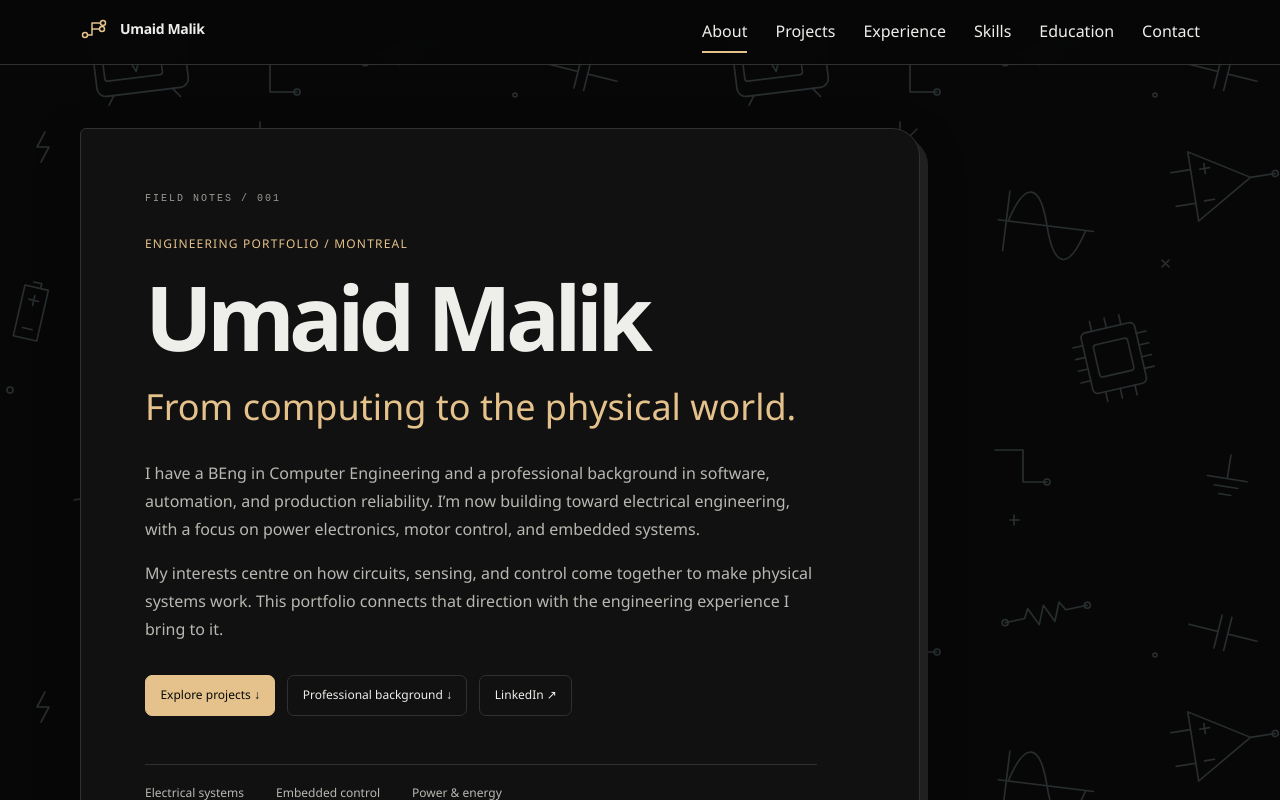
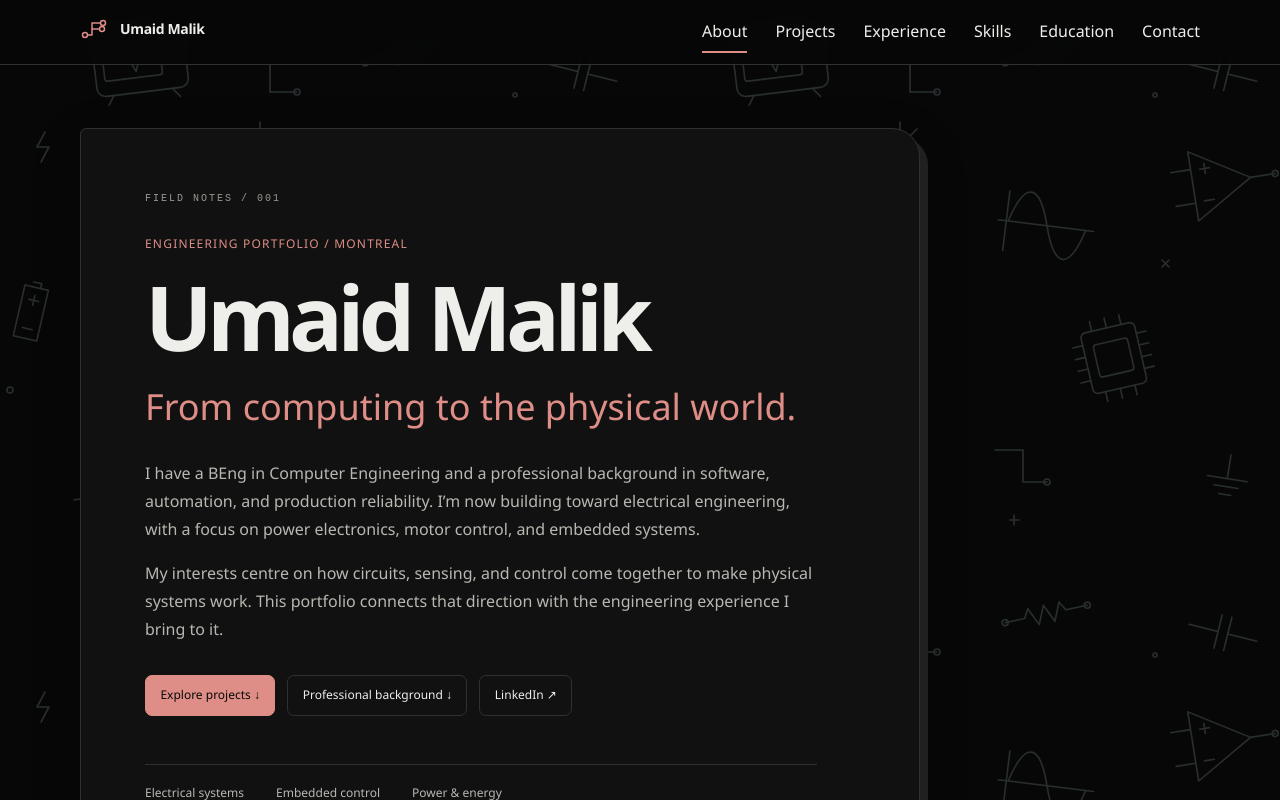
Before and after one commit to UmaidMalik/portfolio, a React (Vite) app: page / in a window 1280 px wide. Shown: the top 800 px of the page. Built offline with nearby package versions, Linux system fonts and the light colour scheme.

Commit message:
Use muted coral accent for black electrical theme

```diff
--- a/src/styles/themes.css
+++ b/src/styles/themes.css
@@ -133,9 +133,9 @@
   --muted-foreground: #b8b8b2;
   --subtle-foreground: #999994;
   --border: #303030;
-  --accent: #e5c28b;
-  --accent-hover: #f3d5a5;
-  --accent-muted: #30291f;
+  --accent: #de8e86;
+  --accent-hover: #efaaa2;
+  --accent-muted: #352322;
   --grid-line: transparent;
   --glow-color: transparent;
   --glow-size: 0rem;
```
Also changed, not shown: 1 other file (tests, documents, lock files or other folders).
